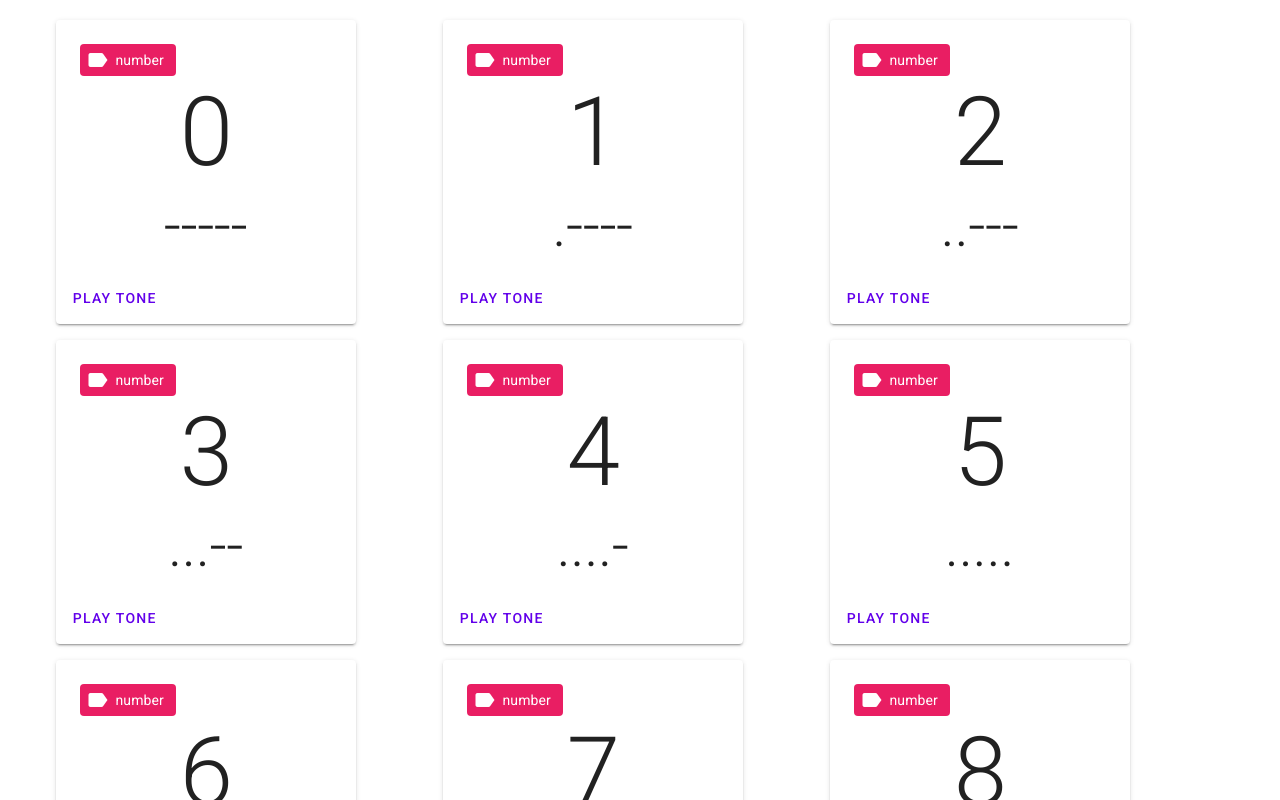
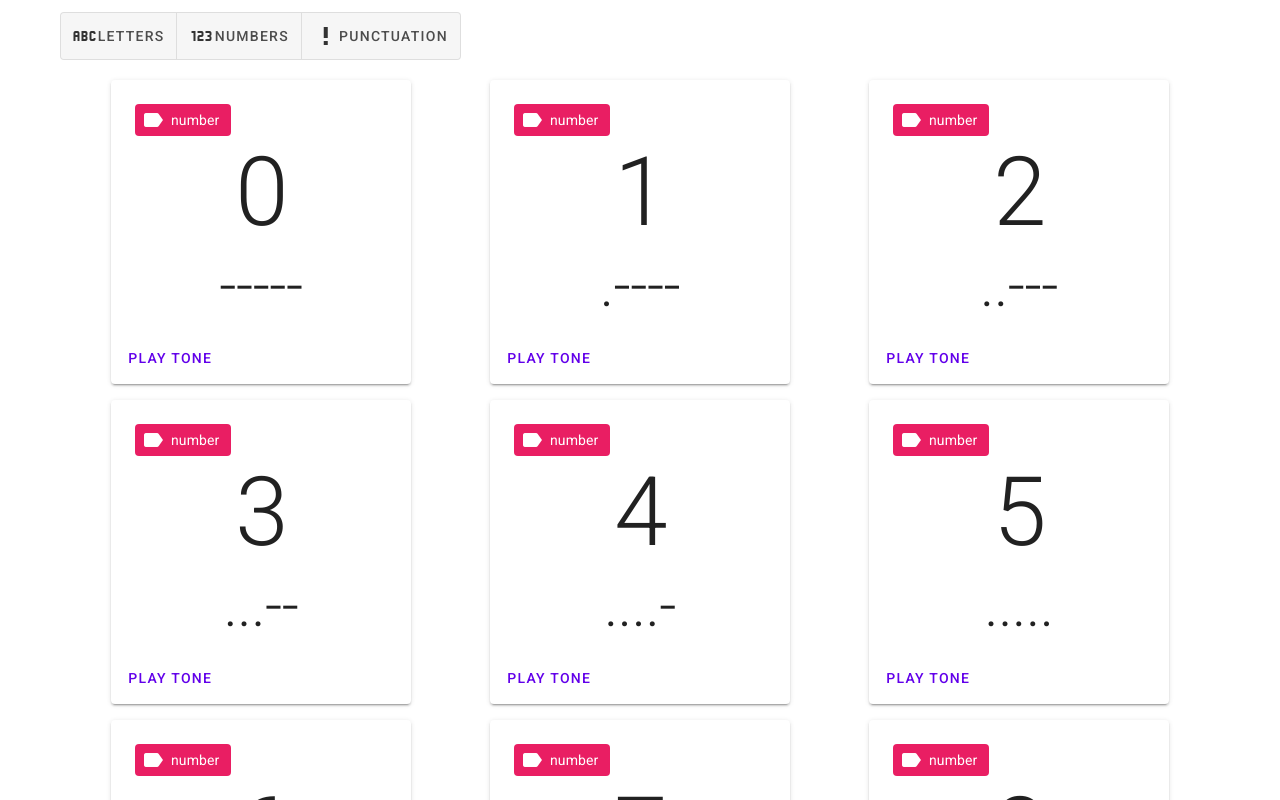
Before and after one commit to Rebreda/morselearner, a Vue app: page / in a window 1280 px wide. Shown: the top 800 px of the page. Built offline with nearby package versions, Linux system fonts and the light colour scheme.

Commit message:
Add filtering

```diff
--- a/src/App.vue
+++ b/src/App.vue
@@ -1,13 +1,13 @@
 <template>
   <v-app>
     <v-main>
-      <LetterBoard :letters="alphabet" />
+      <character-board :letters="alphabet" />
     </v-main>
   </v-app>
 </template>
 
 <script>
-import LetterBoard from "./components/LetterBoard";
+import CharacterBoard from "./components/CharacterBoard.vue";
 import morse from "./data/morse.json";
 
 export default {
@@ -18,7 +18,7 @@ export default {
     };
   },
   components: {
-    LetterBoard,
+    CharacterBoard,
   },
 };
 </script>
--- /dev/null
+++ b/src/components/CharacterBoard.vue
@@ -0,0 +1,61 @@
+<template>
+  <v-container class="">
+    <character-toggle v-on:change="handleToggle" />
+    <v-container class="board">
+      <div v-for="character in characters" :key="character[0]">
+        <character-card :value="character[0]" v-bind="character[1]" />
+      </div>
+    </v-container>
+  </v-container>
+</template>
+
+<script>
+import CharacterCard from "./CharacterCard.vue";
+import CharacterToggle from "./CharacterToggle.vue";
+export default {
+  components: { CharacterCard, CharacterToggle },
+  name: "CharacterBoard",
+  props: {
+    letters: Object,
+  },
+  computed: {
+    characters() {
+      return Object.entries(this.letters).filter((s) => {
+        let type = s[1].type;
+        if (this.activeFilter.length > 0) {
+          if (this.activeFilter.includes(type)) {
+            return s;
+          }
+        } else {
+          return s;
+        }
+      });
+    },
+  },
+  methods: {
+    handleToggle(e) {
+      this.activeFilter = e.map((s) => {
+        return this.filterType[s];
+      });
+    },
+  },
+  data: function () {
+    return {
+      filterType: ["letter", "number", "punctuation"],
+      activeFilter: [],
+    };
+  },
+};
+</script>
+
+<!-- Add "scoped" attribute to limit CSS to this component only -->
+<style scoped>
+.board {
+  display: inline-flex;
+  flex-direction: row;
+  flex-wrap: wrap;
+  justify-content: space-around;
+  align-items: center;
+  width: 100%;
+}
+</style>
--- a/src/components/MorseLetter.vue
+++ b/src/components/CharacterCard.vue
@@ -25,7 +25,7 @@
 <script>
 import * as Tone from "tone";
 export default {
-  name: "MorseLetter",
+  name: "CharacterCard",
   props: {
     value: String,
     pattern: String,
--- /dev/null
+++ b/src/components/CharacterToggle.vue
@@ -0,0 +1,31 @@
+<template>
+  <v-btn-toggle v-model="characterToggle" v-on:change="onToggle" multiple>
+    <v-btn>
+      <v-icon>mdi-alphabetical-variant</v-icon>
+      <span class="hidden-sm-and-down"> Letters </span>
+    </v-btn>
+    <v-btn>
+      <v-icon>mdi-numeric</v-icon>
+      <span class="hidden-sm-and-down"> Numbers </span>
+    </v-btn>
+    <v-btn>
+      <v-icon>mdi-exclamation-thick</v-icon>
+      <span class="hidden-sm-and-down">Punctuation</span>
+    </v-btn>
+  </v-btn-toggle>
+</template>
+
+<script>
+export default {
+  methods: {
+    onToggle(e) {
+      this.$emit("change", e);
+    },
+  },
+  data: () => {
+    return {
+      characterToggle: [],
+    };
+  },
+};
+</script>
--- a/src/components/LetterBoard.vue
+++ /dev/null
@@ -1,43 +0,0 @@
-<template>
-  <div class="">
-    <v-container class="board">
-      <div v-for="character in Object.entries(letters)" :key="character[0]">
-        <morse-letter :value="character[0]" v-bind="character[1]" />
-      </div>
-    </v-container>
-  </div>
-</template>
-
-<script>
-import MorseLetter from "./MorseLetter.vue";
-export default {
-  components: { MorseLetter },
-  name: "HelloWorld",
-  props: {
-    letters: Object,
-  },
-  computed: {
-    characters() {
-      return Object.entries(this.letters);
-    },
-    cols() {
-      return Math.ceil(this.letters.length / 6);
-    },
-  },
-  data: function () {
-    return {};
-  },
-};
-</script>
-
-<!-- Add "scoped" attribute to limit CSS to this component only -->
-<style scoped>
-.board {
-  display: inline-flex;
-  flex-direction: row;
-  flex-wrap: wrap;
-  justify-content: space-around;
-  align-items: center;
-  width: 100%;
-}
-</style>
```
